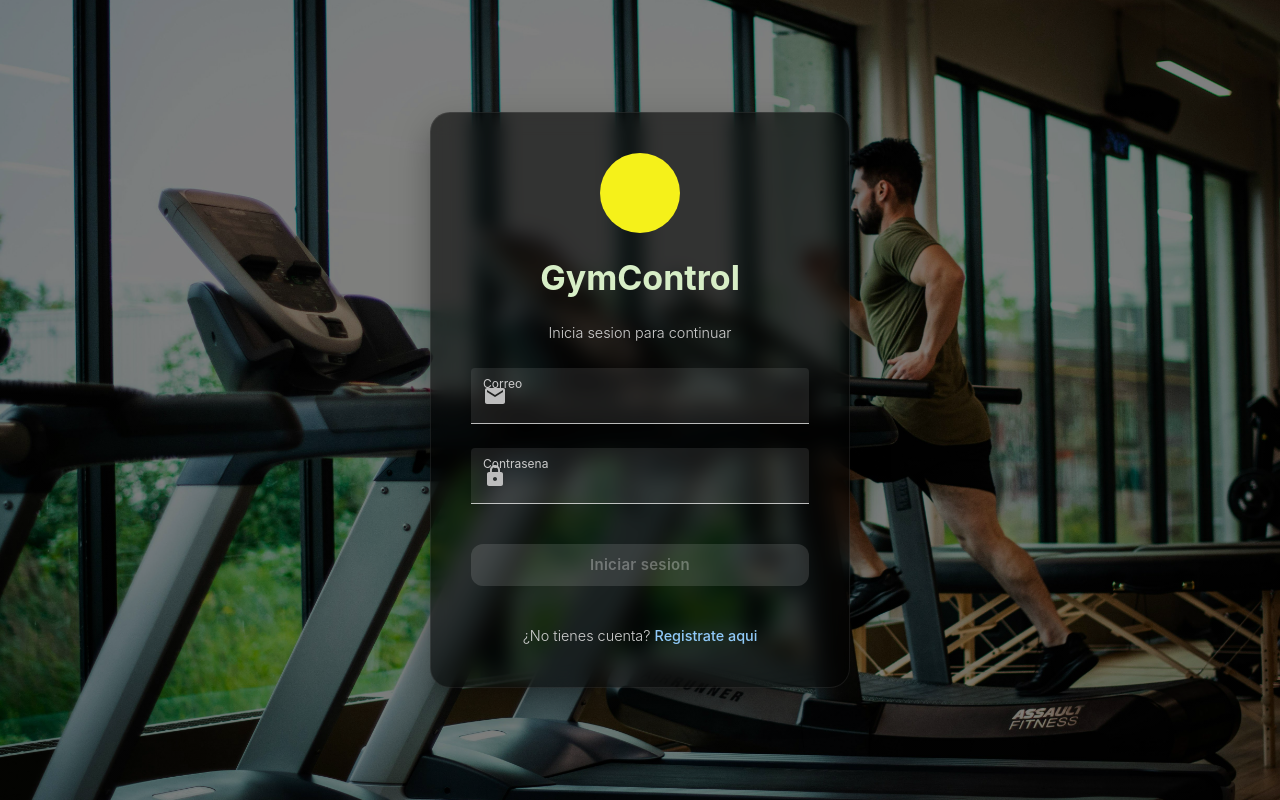
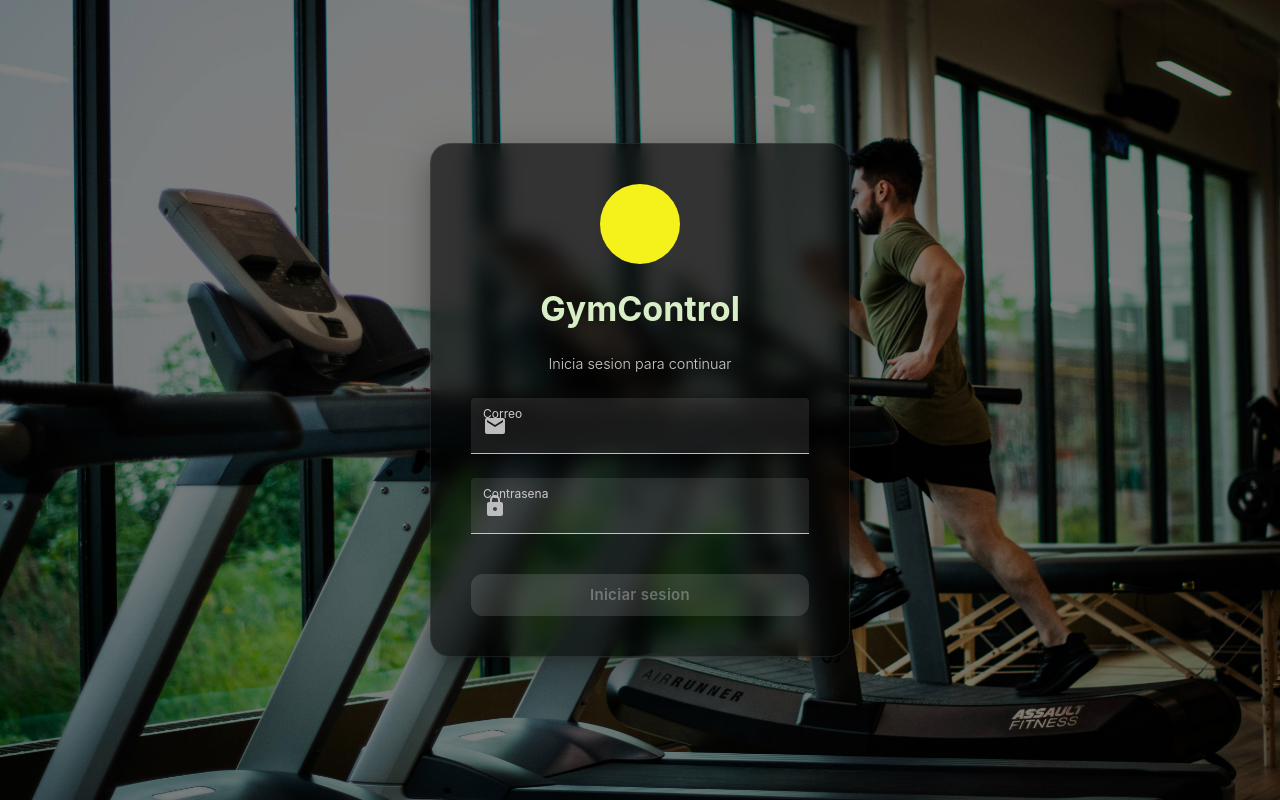
Before and after one commit to Lucero-Esmeralda1/IngSoftwareGym, a React (Vite) app in the folder Frontend/: page / in a window 1280 px wide. Built offline with nearby package versions, Linux system fonts and the light colour scheme; some icons are missing.

Commit message:
Actualizacion de botones

```diff
--- a/Frontend/src/layouts/InstructorLayout.jsx
+++ b/Frontend/src/layouts/InstructorLayout.jsx
@@ -190,9 +190,9 @@ export default function InstructorLayout() {
               </MenuItem>
 
 
-              <MenuItem onClick={handleMenuClose}>
+              {/* <MenuItem onClick={handleMenuClose}>
                 <Settings sx={{ mr: 1 }} /> Configuración
-              </MenuItem>
+              </MenuItem> */}
               <MenuItem
                 onClick={handleLogout}
                 sx={{
--- a/Frontend/src/pages/Login.jsx
+++ b/Frontend/src/pages/Login.jsx
@@ -128,7 +128,7 @@ export default function Login() {
                             {loading ? "Verificando..." : "Iniciar sesion"}
                         </Button>
 
-                        <Typography variant="body2" color="text.secondary" sx={{ mt: 2 }}>
+                        {/* <Typography variant="body2" color="text.secondary" sx={{ mt: 2 }}>
                             ¿No tienes cuenta?{' '}
                             <Link
                                 to="/register"
@@ -140,7 +140,7 @@ export default function Login() {
                             >
                                 Registrate aqui
                             </Link>
-                        </Typography>
+                        </Typography> */}
                     </Box>
                 </Paper>
             </Box>
```
